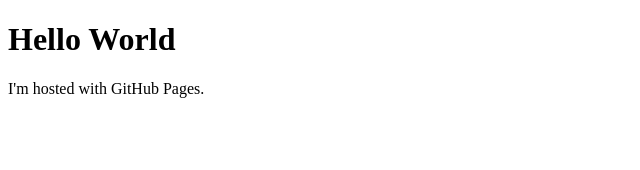
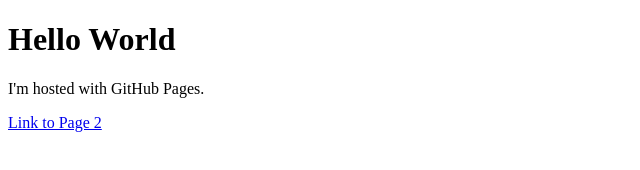
Before and after one commit to Brickolo/Brickolo.github.io, a plain HTML site: page index.html in a window 1280 px wide. Shown: the whole page, without its empty margins (0-640 px from the left). Drawn offline with Linux system fonts and the light colour scheme.

Commit message:
Update index.html

```diff
--- a/index.html
+++ b/index.html
@@ -3,5 +3,6 @@
 <body>
 <h1>Hello World</h1>
 <p>I'm hosted with GitHub Pages.</p>
+<a href="page2.html">Link to Page 2</a>
 </body>
 </html>
```
